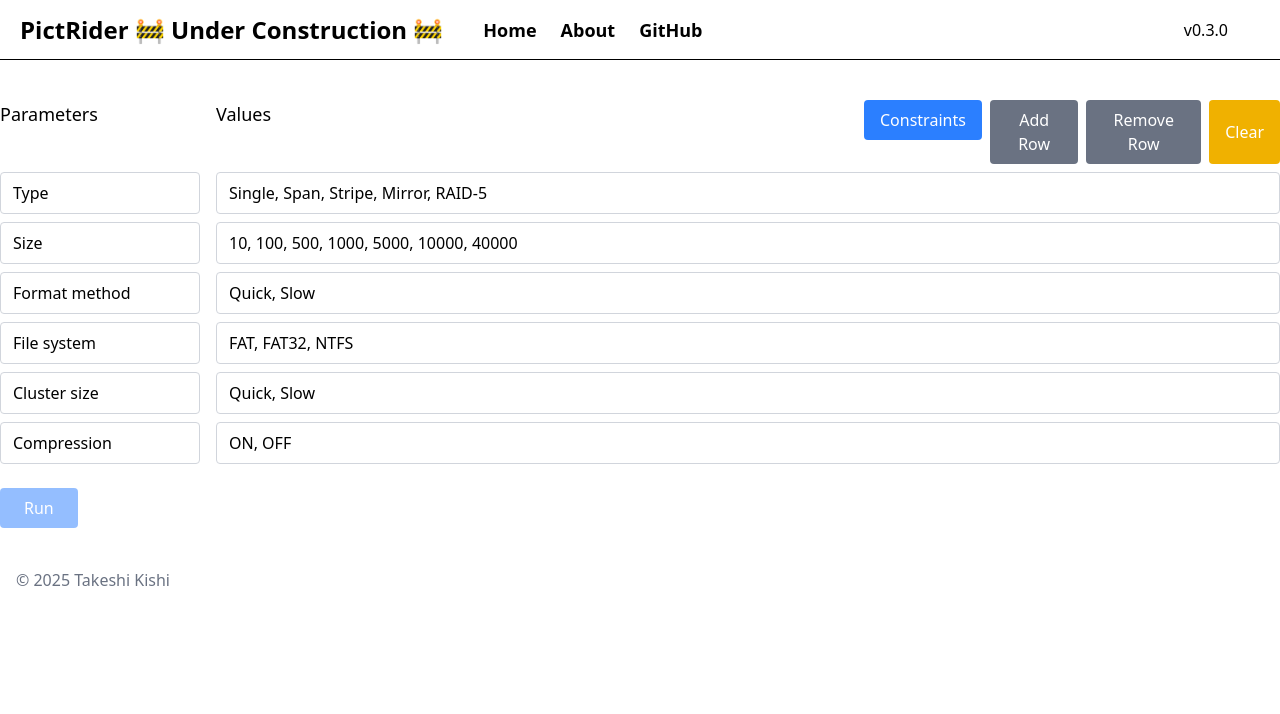
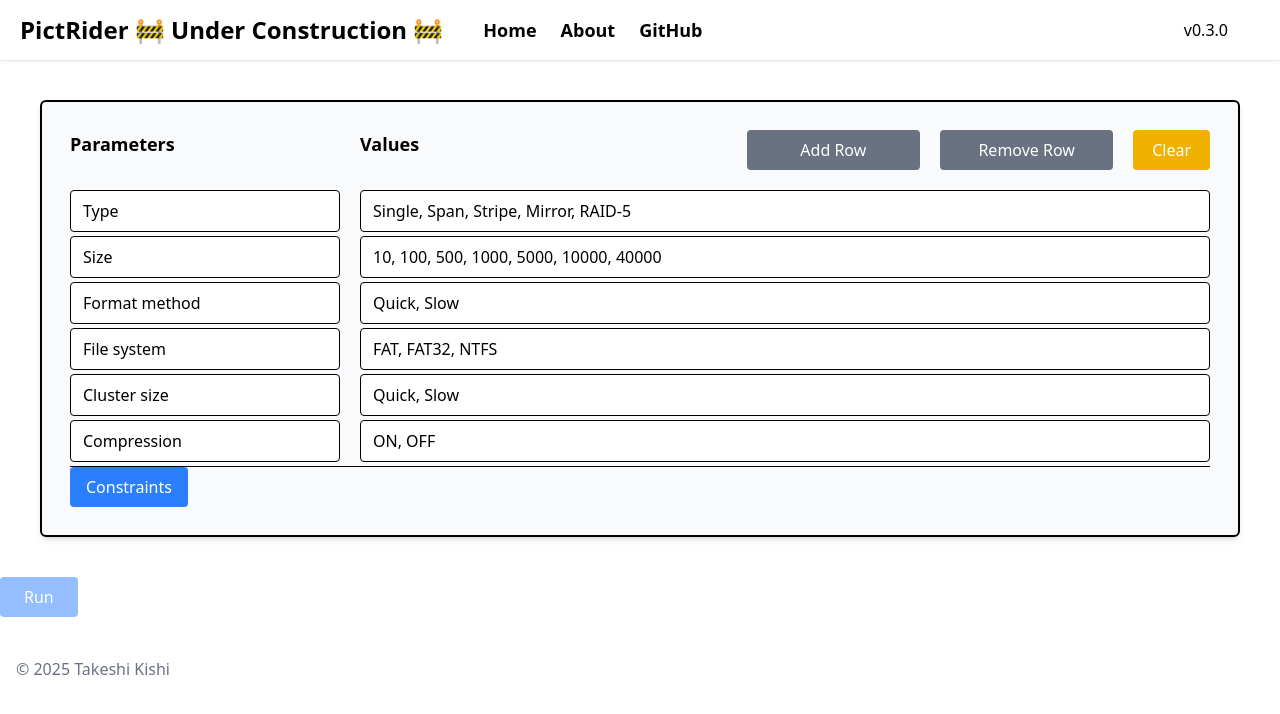
Before and after one commit to takeyaqa/PictRider, a React (Vite) app: page / in a window 1280 px wide. Shown: the top 714 px of the page. Built offline with nearby package versions, Linux system fonts and the light colour scheme; no server answers.

Commit message:
feat: enhance layout and styling in HeaderArea and ParametersArea components

```diff
--- a/src/components/HeaderArea.tsx
+++ b/src/components/HeaderArea.tsx
@@ -1,7 +1,7 @@
 function HeaderArea() {
   return (
     <header>
-      <nav className="top-0 left-0 mb-10 flex h-15 w-full border-b bg-white text-black">
+      <nav className="top-0 left-0 mb-10 flex h-15 w-full bg-white text-black shadow-sm">
         <h1 className="my-auto mr-10 ml-5 text-2xl font-bold">
           <a href="#">PictRider 🚧 Under Construction 🚧</a>
         </h1>
@@ -22,9 +22,7 @@ function HeaderArea() {
             </a>
           </li>
         </ul>
-        <span className="my-auto mr-10 ml-auto pr-3 pl-3">
-          {__APP_VERSION__}
-        </span>
+        <span className="my-auto mr-10 ml-auto px-3">{__APP_VERSION__}</span>
       </nav>
     </header>
   )
--- a/src/components/ParametersArea.tsx
+++ b/src/components/ParametersArea.tsx
@@ -24,15 +24,85 @@ function ParametersArea({
   onClearValues,
 }: ParametersAreaProps) {
   return (
-    <>
-      <div className="-mx-2 flex flex-wrap">
-        <div className="w-1/6 px-2">
-          <h5 className="text-lg font-medium">Parameters</h5>
+    <section className="mx-10 mt-5 mb-10 flex flex-col rounded-md border-2 bg-gray-50 p-7 shadow-md">
+      <div className="">
+        <div className="mb-5 grid grid-cols-12 gap-5">
+          <div className="col-span-3">
+            <p className="text-lg font-bold" id="parameters_label">
+              Parameters
+            </p>
           </div>
-        <div className="w-1/2 px-2">
-          <h5 className="text-lg font-medium">Values</h5>
+          <div className="col-span-4">
+            <p className="text-lg font-bold" id="values_label">
+              Values
+            </p>
           </div>
-        <div className="flex w-1/3 space-x-2 px-2">
+          <div className="col-span-2">
+            <button
+              type="button"
+              className="w-full cursor-pointer rounded bg-gray-500 px-3 py-2 text-white hover:bg-gray-600 disabled:cursor-not-allowed disabled:opacity-50"
+              onClick={onAddRow}
+            >
+              Add Row
+            </button>
+          </div>
+          <div className="col-span-2">
+            <button
+              type="button"
+              className="w-full cursor-pointer rounded bg-gray-500 px-3 py-2 text-white hover:bg-gray-600 disabled:cursor-not-allowed disabled:opacity-50"
+              onClick={onRemoveRow}
+              disabled={parameters.length <= 1}
+            >
+              Remove Row
+            </button>
+          </div>
+
+          <div className="col-start-12">
+            <button
+              type="button"
+              className="w-full cursor-pointer rounded bg-yellow-500 px-3 py-2 text-white hover:bg-yellow-600"
+              onClick={onClearValues}
+            >
+              Clear
+            </button>
+          </div>
+        </div>
+        {parameters.map((p) => (
+          <div className="mb-1 grid grid-cols-12 gap-5" key={p.id}>
+            <div className="col-span-3">
+              <input
+                type="text"
+                name="parameter_name"
+                className={
+                  p.isValid
+                    ? 'w-full rounded border border-black bg-white px-3 py-2 focus:border-transparent focus:ring-3 focus:ring-blue-500 focus:outline-none'
+                    : 'w-full rounded border border-red-500 bg-white px-3 py-2 focus:border-transparent focus:ring-3 focus:ring-red-500 focus:outline-none'
+                }
+                value={p.name}
+                autoComplete="off"
+                aria-labelledby="parameters_label"
+                onChange={(e) => {
+                  onInputChange(p.id, 'name', e)
+                }}
+              />
+            </div>
+            <div className="col-span-9">
+              <input
+                type="text"
+                name="parameter_values"
+                className="w-full rounded border border-black bg-white px-3 py-2 focus:border-transparent focus:ring-3 focus:ring-blue-500 focus:outline-none"
+                value={p.values}
+                autoComplete="off"
+                aria-labelledby="values_label"
+                onChange={(e) => {
+                  onInputChange(p.id, 'values', e)
+                }}
+              />
+            </div>
+          </div>
+        ))}
+      </div>
+      <hr></hr>
       <div className="relative inline-block">
         <input
           type="checkbox"
@@ -49,63 +119,7 @@ function ParametersArea({
           Constraints
         </label>
       </div>
-          <button
-            type="button"
-            className="rounded bg-gray-500 px-4 py-2 text-white hover:bg-gray-600"
-            onClick={onAddRow}
-          >
-            Add Row
-          </button>
-          <button
-            type="button"
-            className="rounded bg-gray-500 px-4 py-2 text-white hover:bg-gray-600 disabled:cursor-not-allowed disabled:opacity-50"
-            onClick={onRemoveRow}
-            disabled={parameters.length <= 1}
-          >
-            Remove Row
-          </button>
-          <button
-            type="button"
-            className="rounded bg-yellow-500 px-4 py-2 text-white hover:bg-yellow-600"
-            onClick={onClearValues}
-          >
-            Clear
-          </button>
-        </div>
-      </div>
-      {parameters.map((p) => (
-        <div className="-mx-2 mt-2 flex flex-wrap" key={p.id}>
-          <div className="w-1/6 px-2">
-            <input
-              type="text"
-              name="parameter_name"
-              className={
-                p.isValid
-                  ? 'w-full rounded border border-gray-300 px-3 py-2 focus:border-transparent focus:ring-2 focus:ring-blue-500 focus:outline-none'
-                  : 'w-full rounded border border-red-500 px-3 py-2 focus:border-transparent focus:ring-2 focus:ring-red-500 focus:outline-none'
-              }
-              value={p.name}
-              autoComplete="off"
-              onChange={(e) => {
-                onInputChange(p.id, 'name', e)
-              }}
-            />
-          </div>
-          <div className="w-5/6 px-2">
-            <input
-              type="text"
-              name="parameter_values"
-              className="w-full rounded border border-gray-300 px-3 py-2 focus:border-transparent focus:ring-2 focus:ring-blue-500 focus:outline-none"
-              value={p.values}
-              autoComplete="off"
-              onChange={(e) => {
-                onInputChange(p.id, 'values', e)
-              }}
-            />
-          </div>
-        </div>
-      ))}
-    </>
+    </section>
   )
 }
 
```
Lines whose indentation alone changed are shown as unchanged.
